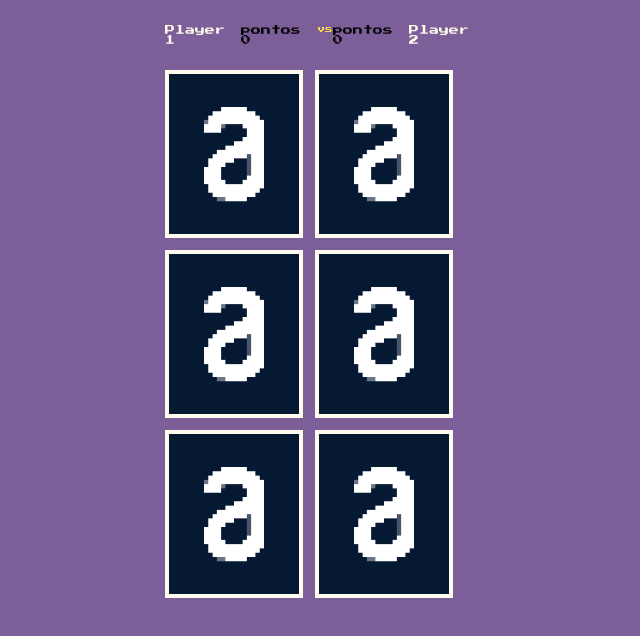
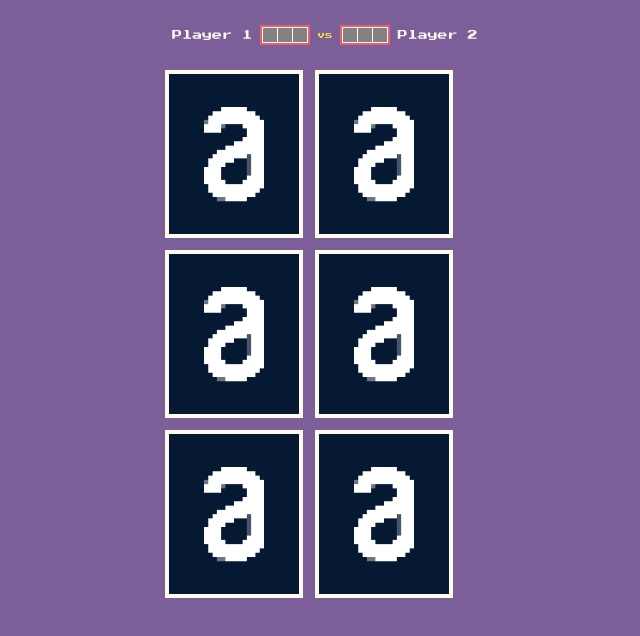
Before and after one commit to marioleme/curso-javascript-para-react, a website built with Vite: page matching-game/index.html in a window 1280 px wide. Shown: the whole page, without its empty margins (315-955 px from the left). Built offline with nearby package versions, Linux system fonts and the light colour scheme.

Commit message:
:zap: Mod 3  Auça 5

```diff
--- /dev/null
+++ b/matching-game/src/components/PlayerScore/index.js
@@ -0,0 +1,12 @@
+import "./styles.css"
+
+function PlayerScore(points = 0){
+    return`
+    <ol class="player-score" data-points="${points}">
+     <li class="pointer">1</li>
+     <li class="pointer">2</li>
+     <li class="pointer">3</li>
+    </ol>
+    `;
+}
+export default PlayerScore;
--- /dev/null
+++ b/matching-game/src/components/PlayerScore/styles.css
@@ -0,0 +1,32 @@
+.player-score {
+    box-sizing: border-box;
+    width: 50px;
+    height: 20px;
+    background-color: var(--color-floral-white);
+    border: 2px solid var(--color-fiery-rose);
+    padding: 1px;
+    display: flex;
+    gap: 1px;
+  }
+
+  .player-score > .pointer {
+    background-color: var(--color-old-silver);
+    text-indent: -9999px;
+    overflow: hidden;
+    width: 33%;
+  }
+
+  .player-score[data-points="1"] > .pointer:first-child {
+    background-color: var(--color-mantis);
+  }
+
+  .player-score[data-points="2"] {
+    flex-direction: row-reverse;
+  }
+  .player-score[data-points="2"] > .pointer:nth-child(n+2) {
+    background-color: var(--color-mantis);
+  }
+
+  .player-score[data-points="3"] > .pointer {
+    background-color: var(--color-mantis);
+  }
--- a/matching-game/src/objects/ScoreBoard/index.js
+++ b/matching-game/src/objects/ScoreBoard/index.js
@@ -1,15 +1,15 @@
 import "./style.css"
 import PlayerName from "../../components/PlayerName";
-import ContentPontos from "../../components/ContentPontos";
+import PlayerScore from "../../components/PlayerScore";
 import VsPlayer from "../../components/VsPlayer";
 
 function ScoreBoard() {
     return /*  HTML*/ `
     <header class="score-board">
     ${PlayerName('Player 1')}
-    ${ContentPontos()}
+    ${PlayerScore()}
     ${VsPlayer()}
-    ${ContentPontos()}
+    ${PlayerScore()}
     ${PlayerName('Player 2')}
 
     </header>
--- a/matching-game/src/objects/ScoreBoard/style.css
+++ b/matching-game/src/objects/ScoreBoard/style.css
@@ -1,6 +1,7 @@
 .score-board {
     display: flex;
     justify-content: space-evenly;
+    align-items: center;
     padding-top: 2.5rem;
     padding-bottom: 2.5rem;
   }
--- a/matching-game/src/styles/settings/colors.css
+++ b/matching-game/src/styles/settings/colors.css
@@ -4,4 +4,6 @@
   --color-floral-white: #fffcee;
   --color-fiery-rose: #f25a70;
   --color-sandstorm:  #F5D547;
+  --color-old-silver:#828282;
+  --color-mantis: #62c370;
 }
```
Also changed, not shown: matching-game/src/components/PlayScore/index.js (deleted).
